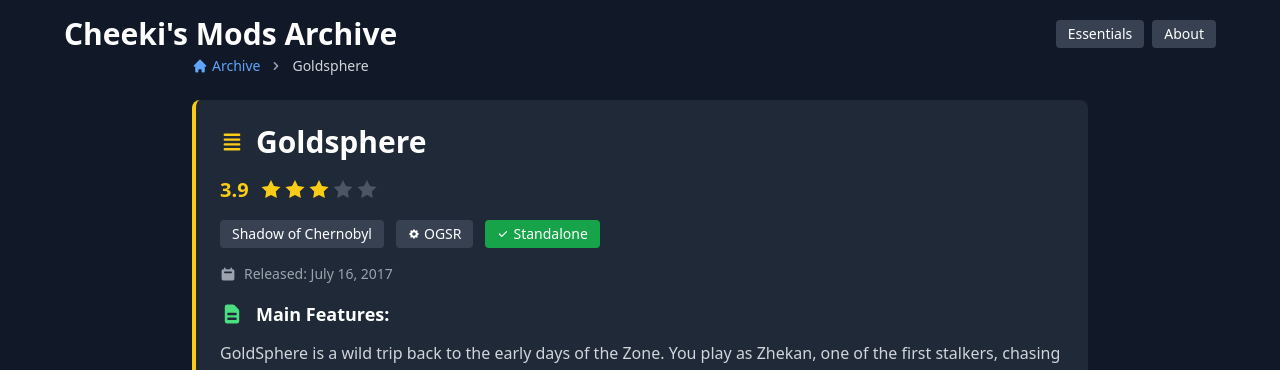
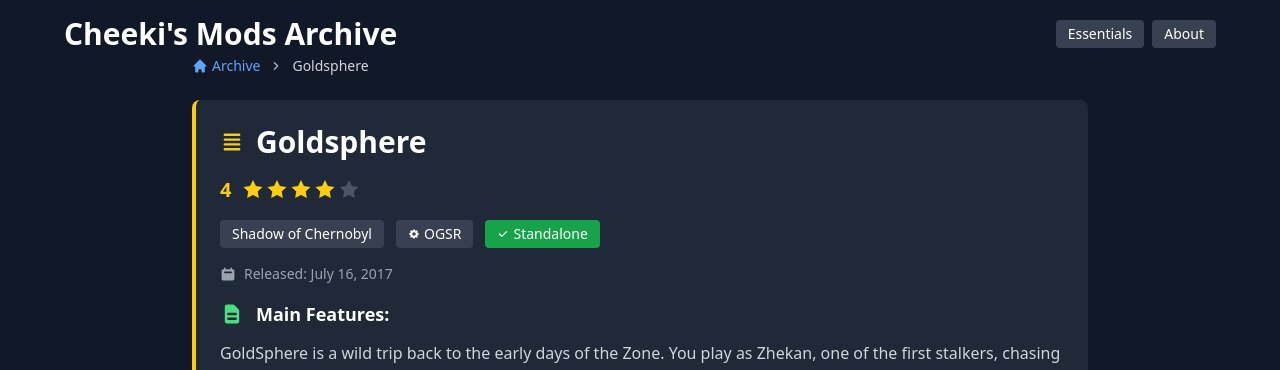
Before and after one commit to Cheekitos/CSMA, a Jekyll site: the page built from _mods/goldsphere.md, in a window 1280 px wide. Shown: the top 370 px of the page. Built offline with Jekyll 4.4.1, drawn with Linux system fonts in a browser that asks for light colours; nearby versions of some CDN libraries.

Commit message:
Update goldsphere.md

```diff
--- a/_mods/goldsphere.md
+++ b/_mods/goldsphere.md
@@ -1,6 +1,6 @@
 ---
 title: "Goldsphere"
-rating: 3.9
+rating: 4
 standalone: true
 lowspec_friendly: true
 must_play: true
```
